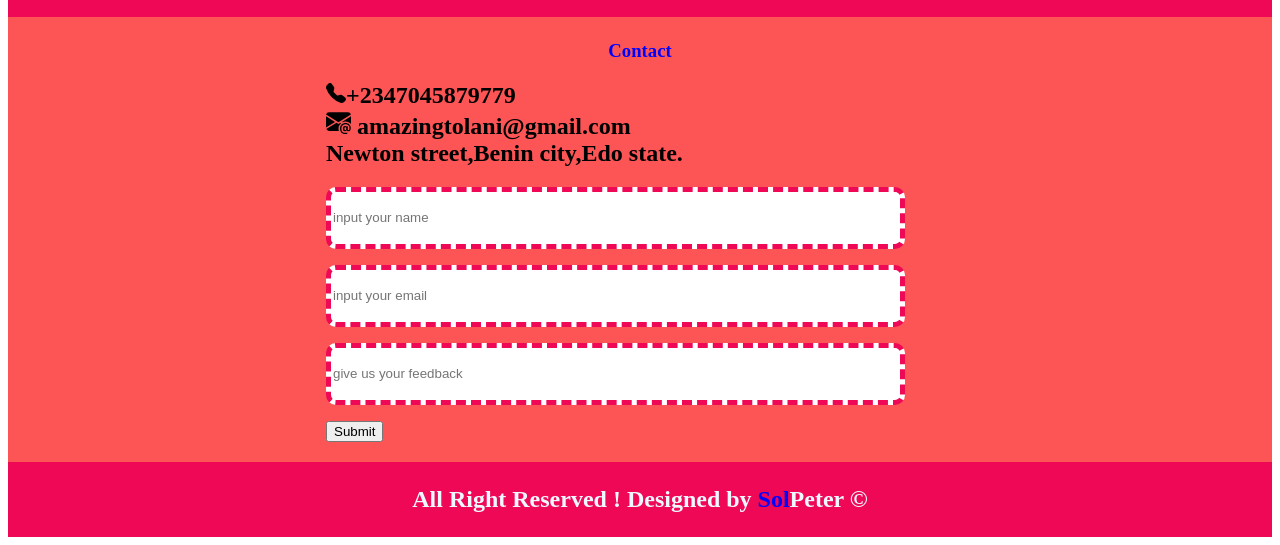
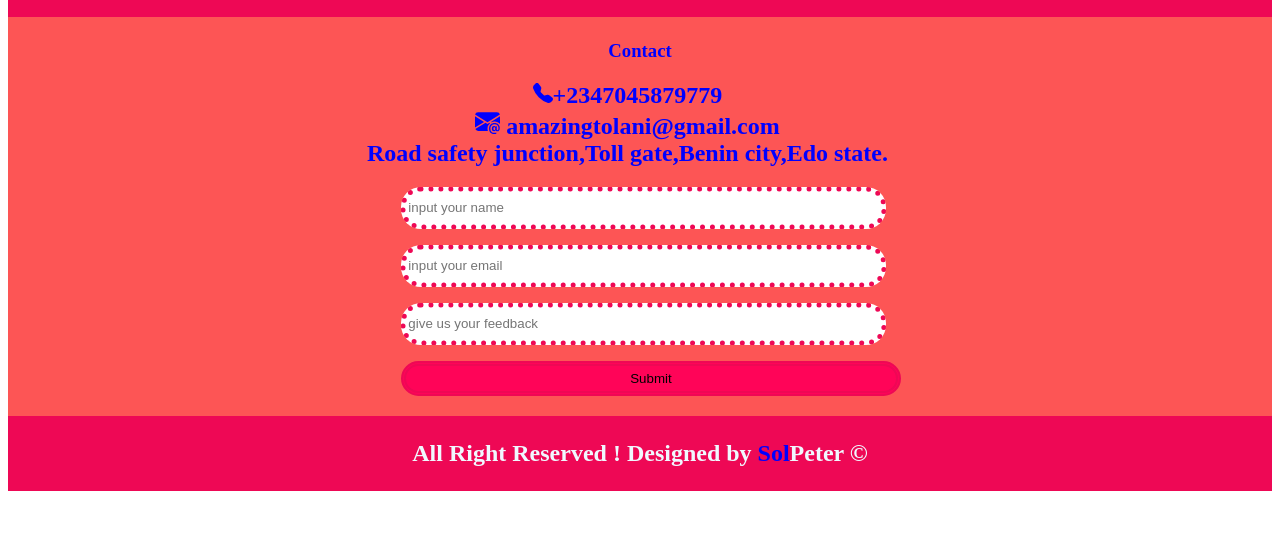
Before and after one commit to Abodunrin-peter/my-eccomerce-store, a plain HTML site: page index.html in a window 1280 px wide. Shown: the part 2891-3436 px from the top of the page. After the commit the page ends 3390 px from the top, so only its background shows below. Drawn offline with Linux system fonts and the light colour scheme.

Commit message:
Add files via upload

```diff
--- a/index.html
+++ b/index.html
@@ -359,7 +359,7 @@
   <path d="M2 2A2 2 0 0 0 .05 3.555L8 8.414l7.95-4.859A2 2 0 0 0 14 2zm-2 9.8V4.698l5.803 3.546zm6.761-2.97-6.57 4.026A2 2 0 0 0 2 14h6.256A4.5 4.5 0 0 1 8 12.5a4.49 4.49 0 0 1 1.606-3.446l-.367-.225L8 9.586zM16 9.671V4.697l-5.803 3.546.338.208A4.5 4.5 0 0 1 12.5 8c1.414 0 2.675.652 3.5 1.671"/>
   <path d="M15.834 12.244c0 1.168-.577 2.025-1.587 2.025-.503 0-1.002-.228-1.12-.648h-.043c-.118.416-.543.643-1.015.643-.77 0-1.259-.542-1.259-1.434v-.529c0-.844.481-1.4 1.26-1.4.585 0 .87.333.953.63h.03v-.568h.905v2.19c0 .272.18.42.411.42.315 0 .639-.415.639-1.39v-.118c0-1.277-.95-2.326-2.484-2.326h-.04c-1.582 0-2.64 1.067-2.64 2.724v.157c0 1.867 1.237 2.654 2.57 2.654h.045c.507 0 .935-.07 1.18-.18v.731c-.219.1-.643.175-1.237.175h-.044C10.438 16 9 14.82 9 12.646v-.214C9 10.36 10.421 9 12.485 9h.035c2.12 0 3.314 1.43 3.314 3.034zm-4.04.21v.227c0 .586.227.8.581.8.31 0 .564-.17.564-.743v-.367c0-.516-.275-.708-.572-.708-.346 0-.573.245-.573.791"/>
 </svg> amazingtolani@gmail.com <br>
-        Newton street,Benin city,Edo state.
+           Road safety junction,Toll gate,Benin city,Edo state.
      </h2>
             <p>
             <input type="text" placeholder="input your name" id="name">
@@ -398,7 +398,7 @@
             alert("Email format not accepted")
         }
         else{
-            alert("We couldnt send your message right now.please email us directly @ amazingtolani@gmail.com")
+            alert("Message not sent. We are currently unable to deliver your message through this form. Please contact us directly at: amazingtolani@gmail.com...We will respond within 24hours.Thank you for your understanding");
         }
     }
        </script>
--- a/style.css
+++ b/style.css
@@ -95,6 +95,8 @@
     color: blue;
     width: 50%;
     margin-left: 25%;
+    flex-wrap: wrap;
+    align-items: center;
 }
 .p{
     background-color: rgb(253, 85, 85);
@@ -118,14 +120,27 @@
 }
 form{
     margin-left: 25%;
+
 }
 form input{
-    width: 60%;
-    height: 50px;
-    border-radius: 10px;
+    width: 50%;
+    height: 30px;
+    margin-left: 8%;
+    border-radius: 20px;
+    border-style: dotted;
     border-width: thick;
-    border-style: dashed;
     border-color: rgb(238, 8, 85);
+}
+.butto{
+    width: 53%;
+    height: 35px;
+    margin-left: 8%;
+    border-radius: 20px;
+    border: none;
+    border-style: double;
+    border-width: thick;
+    border-color: rgb(238, 8, 85);
+    background-color: rgb(255, 4, 88);
 }
 .tt{
     border-radius: 10px;
@@ -155,6 +170,11 @@ a:hover{
     color: aliceblue;
     border-style: thick;
 }
+.sp{
+    text-align: center;
+    color: blue;
+    margin-right: 36%;
+}
 @media
  (max-width: 700px) {
     .first{
```
